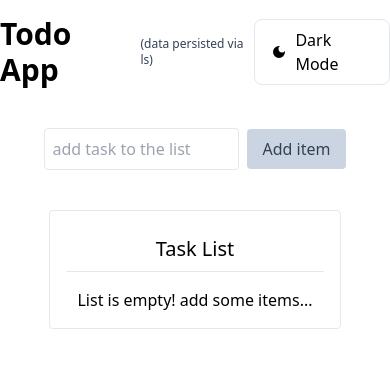
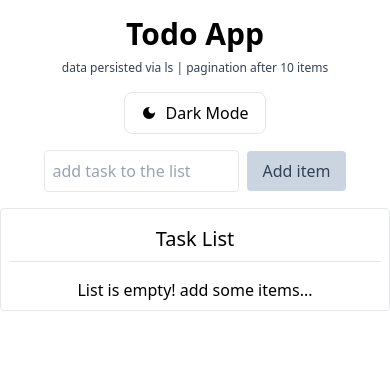
Before and after one commit to codeofmohit/qp-react-assessment, a React (Vite) app in the folder todo-app/: page / in a window 390 px wide. Shown: the top 368 px of the page. Built offline with nearby package versions, Linux system fonts and the light colour scheme.

Commit message:
bug fixes + mobile responsiveness done

```diff
--- a/todo-app/src/components/AddTasks.tsx
+++ b/todo-app/src/components/AddTasks.tsx
@@ -30,7 +30,7 @@ const AddTasks = () => {
   };
 
   return (
-    <div className="add-task my-4 mx-auto text-center mt-10">
+    <div className="add-task my-2 md:my-4 mx-auto text-center mt-4 md:mt-10">
       <form onSubmit={formSubmitHandler}>
         <div className="filed">
           <input
--- a/todo-app/src/components/DisplayTasks.tsx
+++ b/todo-app/src/components/DisplayTasks.tsx
@@ -15,7 +15,7 @@ const DisplayTasks = () => {
   };
 
   return (
-    <div className="task-list text-center border p-4 rounded w-3/4 mx-auto mt-10">
+    <div className="task-list text-center border p-2 md:p-4 rounded w-full md:w-3/4 mx-auto mt-4  md:mt-10">
       <h1 className="font-medium text-xl my-2">Task List</h1>
       <hr className="mb-4" />
       {(tasks?.length === 0 || !tasks) && (
--- a/todo-app/src/components/Home.tsx
+++ b/todo-app/src/components/Home.tsx
@@ -14,7 +14,7 @@ const Home = () => {
   }, []);
 
   return (
-    <div className="todo-app">
+    <div className="todo-app h-[110vh]">
       <div className="container w-max-[65.5rem] mx-auto py-4">
         <Navbar />
         <AddTasks />
--- a/todo-app/src/components/Navbar.tsx
+++ b/todo-app/src/components/Navbar.tsx
@@ -11,12 +11,12 @@ const Navbar = () => {
   };
 
   return (
-    <nav className="flex justify-between items-center">
+    <nav className="flex flex-col md:flex-row  justify-between items-center">
       <div className="logo">
-        <h1 className="flex justify-center items-center gap-2">
+        <h1 className="flex flex-col justify-center items-center md:items-start gap-2 ">
           <span className="font-bold text-3xl">Todo App</span>
-          <span className="text-xs text-slate-700 dark:text-slate-300">
-            (data persisted via ls)
+          <span className="text-xs text-slate-700 dark:text-slate-300 mb-4 md:mb-0">
+            data persisted via ls | pagination after 10 items
           </span>
         </h1>
       </div>
--- a/todo-app/src/theme/Theme.tsx
+++ b/todo-app/src/theme/Theme.tsx
@@ -5,7 +5,7 @@ const Theme = ({ children }: { children: React.ReactElement }) => {
   const theme = useContext(ThemeContext);
   return (
     <div className={`theme ${theme.currentTheme}`}>
-      <div className={`dark:text-[#f1f1f1] dark:bg-[#141414]`}>{children}</div>
+      <div className={`dark:text-[#f1f1f1] dark:bg-[#212121]`}>{children}</div>
     </div>
   );
 };
```
Also changed, not shown: 1 other file (tests, documents, lock files or other folders).
